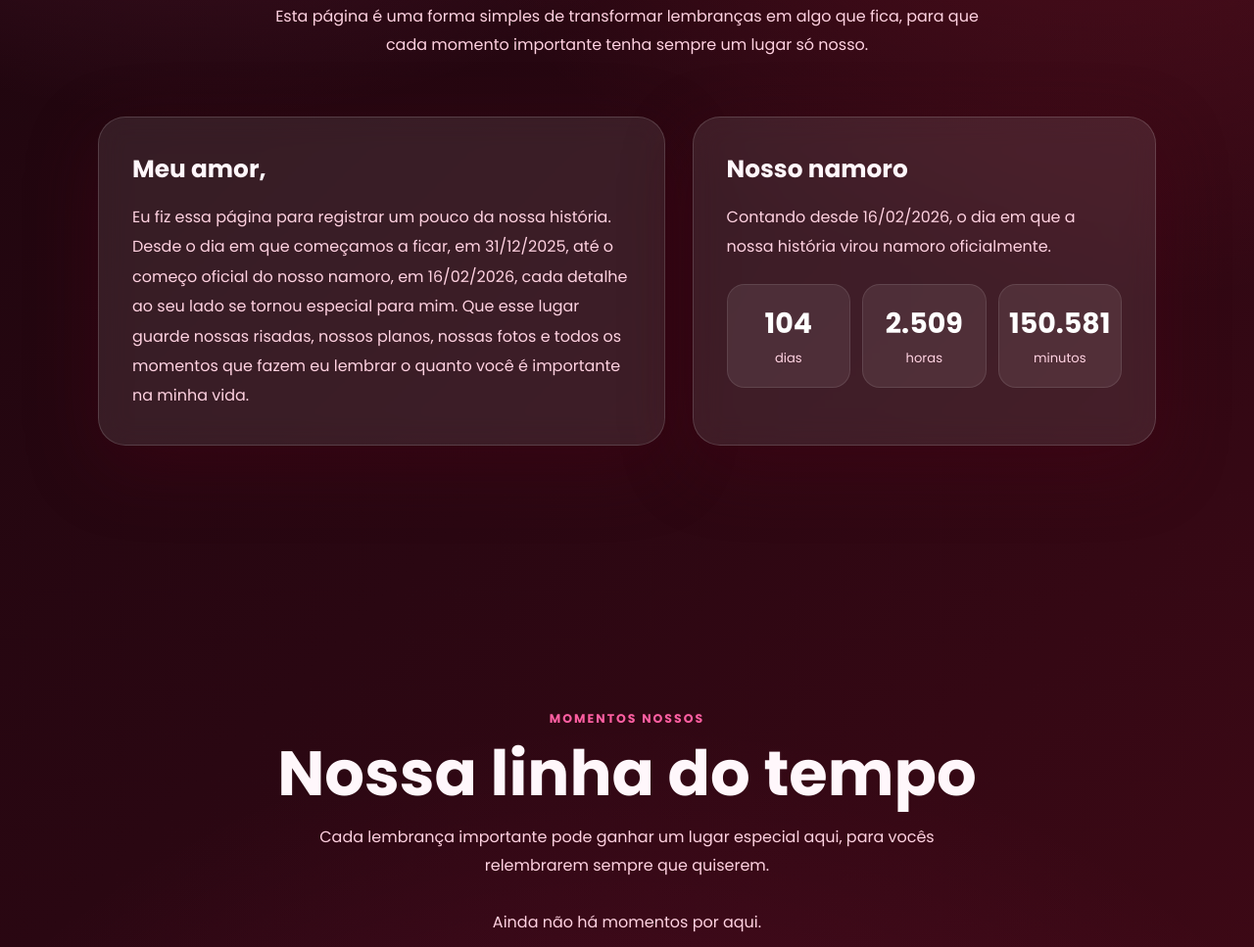
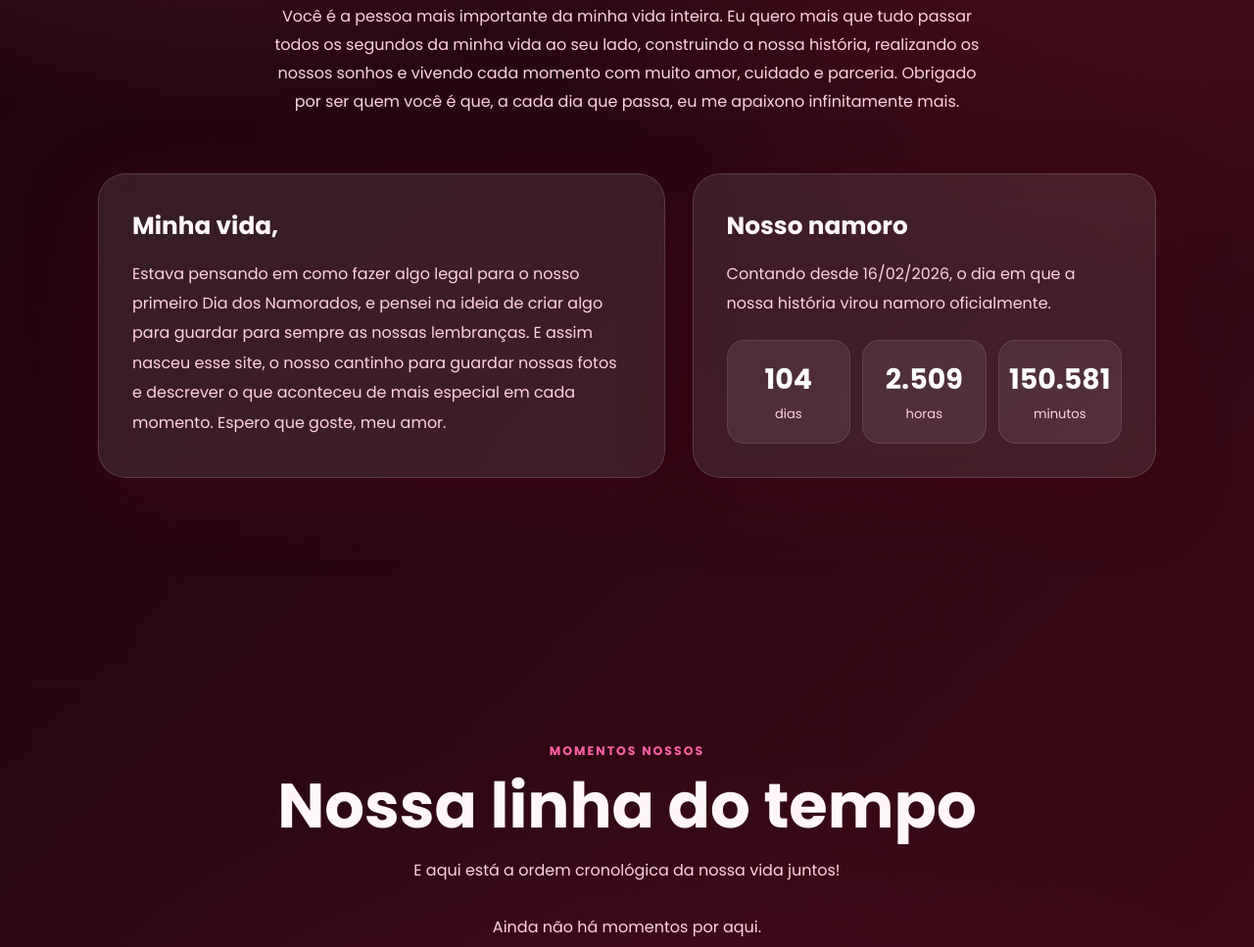
Before and after one commit to MatheuzinDev/surpresa-meu-amor, a website built with Vite: page index.html in a window 1280 px wide. Shown: the part 1005-1972 px from the top of the page at 98% size. Built offline with nearby package versions, Linux system fonts and the light colour scheme; some packages are replaced by stand-ins of ours; no server answers; the database is empty.

Commit message:
feat: update hero section and personal messages for a more heartfelt narrative

```diff
--- a/index.html
+++ b/index.html
@@ -19,10 +19,13 @@
         <div class="hero-content">
           <div class="badge">Uma surpresa feita com carinho</div>
           <h1>Matheus <span>& Cecília</span></h1>
-          <p>
+          <!-- <p>
             Um cantinho para guardar o que a gente viveu, o que a gente sente e tudo aquilo
             que ainda vamos construir juntos. Nossa história começou de um jeito especial e
             merece ser lembrada com amor, detalhes e muitos momentos nossos.
+          </p> -->
+          <p>
+            Esse é um mini-site para guardarmos nossas lembranças. A documentação da nossa história para sempre que a gente quiser, relembrar cada momento das nossas vidas.
           </p>
           <div class="hero-actions">
             <a href="#linha-do-tempo" class="btn btn-primary">Ver momentos nossos</a>
@@ -38,20 +41,15 @@
           <div class="subtitle">Para Cecília</div>
           <h2>Um pedaço do que sinto</h2>
           <p>
-            Esta página é uma forma simples de transformar lembranças em algo que fica,
-            para que cada momento importante tenha sempre um lugar só nosso.
+            Você é a pessoa mais importante da minha vida inteira. Eu quero mais que tudo passar todos os segundos da minha vida ao seu lado, construindo a nossa história, realizando os nossos sonhos e vivendo cada momento com muito amor, cuidado e parceria. Obrigado por ser quem você é que, a cada dia que passa, eu me apaixono infinitamente mais.
           </p>
         </div>
 
         <div class="love-card">
           <div class="message-card">
-            <h3>Meu amor,</h3>
+            <h3>Minha vida,</h3>
             <p>
-              Eu fiz essa página para registrar um pouco da nossa história. Desde o dia em que
-              começamos a ficar, em 31/12/2025, até o começo oficial do nosso namoro, em
-              16/02/2026, cada detalhe ao seu lado se tornou especial para mim. Que esse lugar
-              guarde nossas risadas, nossos planos, nossas fotos e todos os momentos que fazem
-              eu lembrar o quanto você é importante na minha vida.
+              Estava pensando em como fazer algo legal para o nosso primeiro Dia dos Namorados, e pensei na ideia de criar algo para guardar para sempre as nossas lembranças. E assim nasceu esse site, o nosso cantinho para guardar nossas fotos e descrever o que aconteceu de mais especial em cada momento. Espero que goste, meu amor.
             </p>
           </div>
 
@@ -86,8 +84,7 @@
           <div class="subtitle">Momentos nossos</div>
           <h2>Nossa linha do tempo</h2>
           <p>
-            Cada lembrança importante pode ganhar um lugar especial aqui, para vocês
-            relembrarem sempre que quiserem.
+            E aqui está a ordem cronológica da nossa vida juntos!
           </p>
         </div>
 
@@ -101,11 +98,8 @@
         <div class="final-card">
           <h2>Feliz Dia dos Namorados</h2>
           <p>
-            Que a nossa história continue sendo escrita com carinho, parceria, cuidado e amor.
-            Que cada novo capítulo tenha um motivo para sorrir e que a gente nunca esqueça de
-            valorizar os pequenos detalhes que fazem tudo valer a pena.
+            Que de pouco em pouco a gente possa ir construindo. Obrigado por ser a melhor namorada do mundo, minha melhor amiga, meu lugar preferido e, futuramente, minha noiva, minha esposa e mãe dos nossos filhos. Eu te amo para todo o sempre, amor da minha vida, meu bem mais precioso, minha Cecília!🤍
           </p>
-          <a href="#linha-do-tempo" class="btn btn-primary">Rever nossa linha do tempo</a>
         </div>
       </div>
     </section>
```
